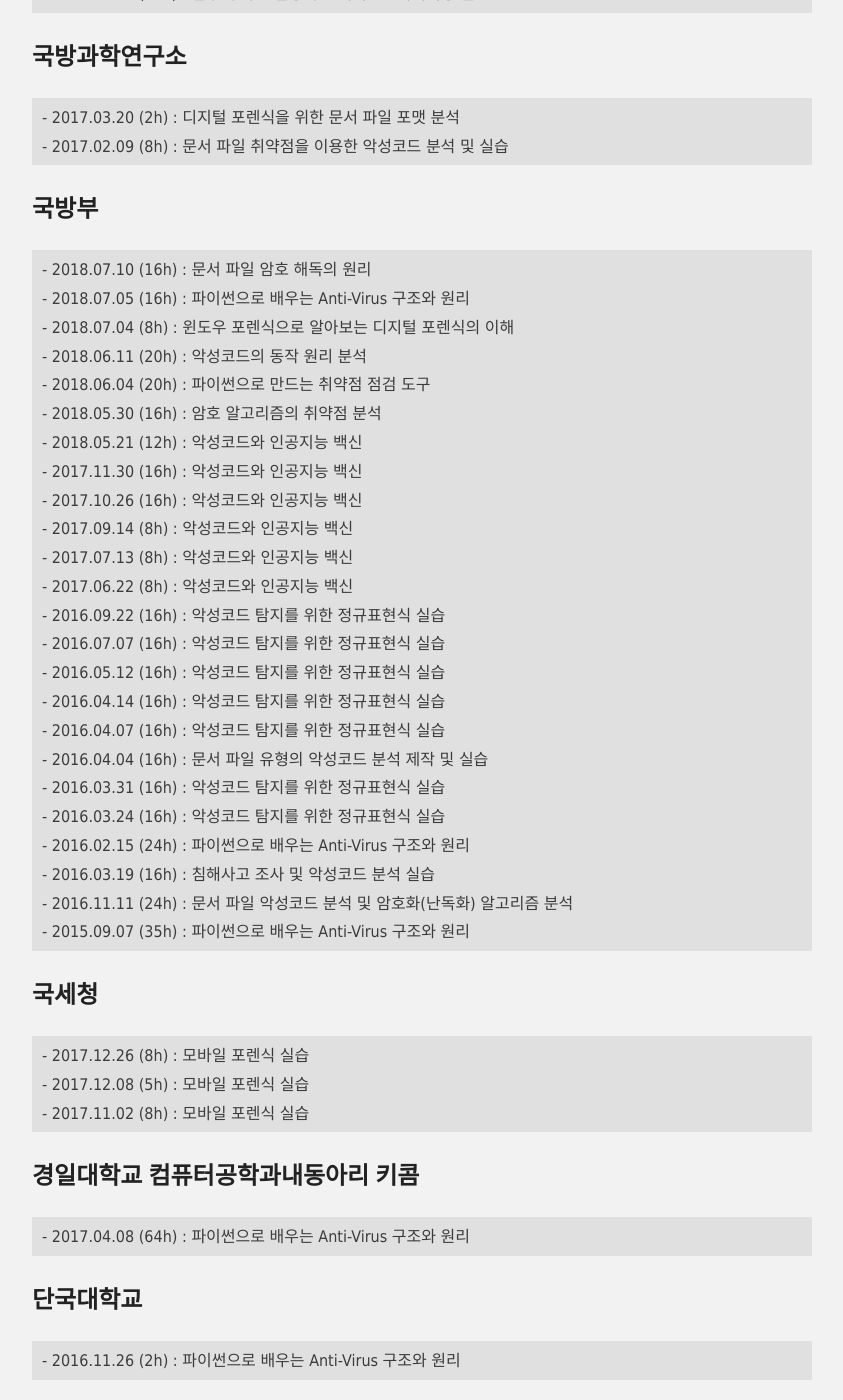
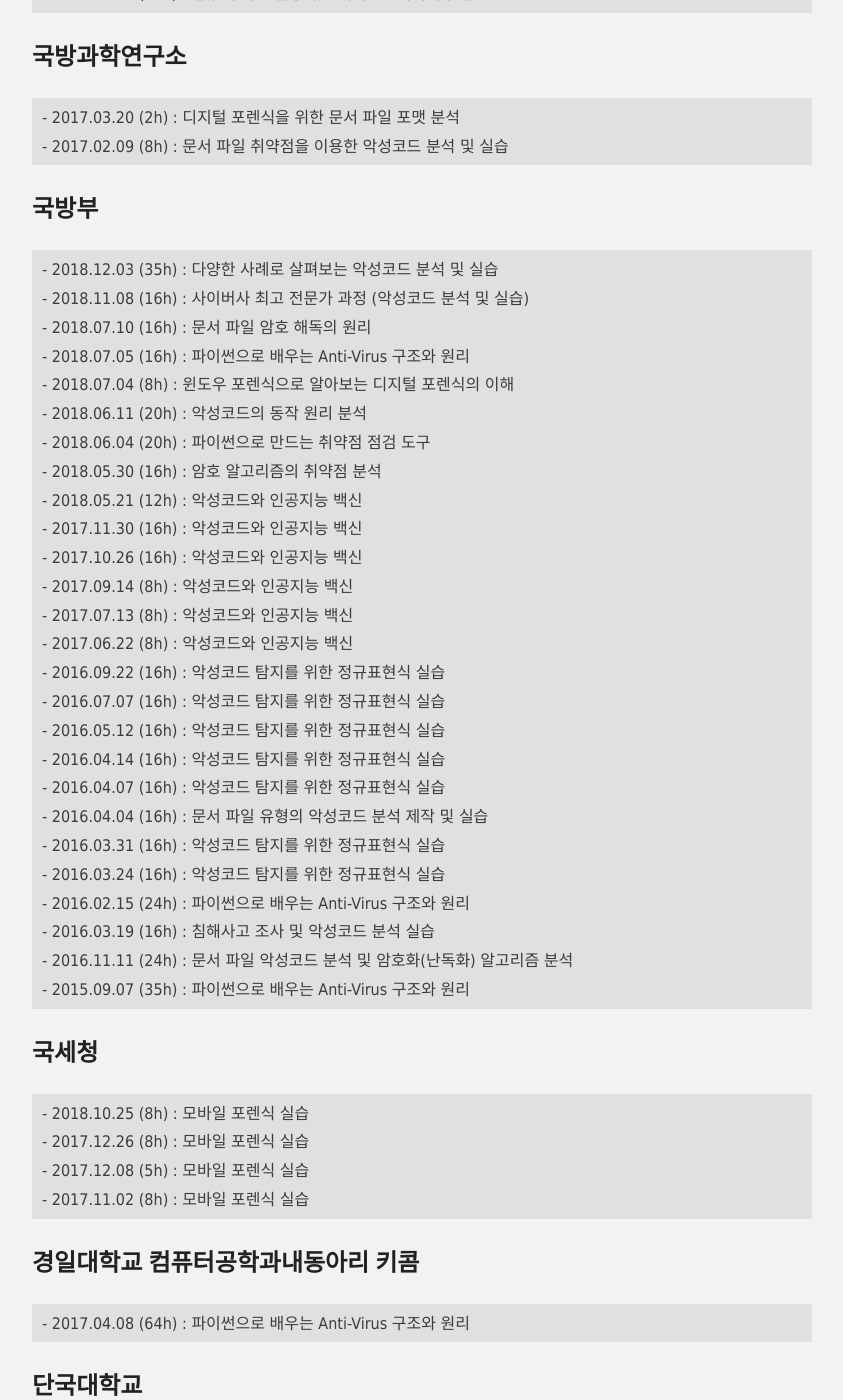
Before and after one commit to hanul93/hanul93.github.com, a Jekyll site: the page built from lecture.md, in a window 1280 px wide and 1400 px high, scrolled down 1008 px. Shown: the whole window, without its empty margins (218-1061 px from the left). Built offline with Jekyll 4.4.1, drawn with Linux system fonts in a browser that asks for light colours; nearby versions of some CDN libraries; some of the changed text lies outside the part shown.

Commit message:
이력 및 강의 추가

```diff
--- a/lecture.md
+++ b/lecture.md
@@ -52,7 +52,9 @@
 
 ## 국방부
 
-<div class="highlighter-rouge"><pre class="highlight"><code class="keibox">- 2018.07.10 (16h) : 문서 파일 암호 해독의 원리
+<div class="highlighter-rouge"><pre class="highlight"><code class="keibox">- 2018.12.03 (35h) : 다양한 사례로 살펴보는 악성코드 분석 및 실습
+- 2018.11.08 (16h) : 사이버사 최고 전문가 과정 (악성코드 분석 및 실습)
+- 2018.07.10 (16h) : 문서 파일 암호 해독의 원리
 - 2018.07.05 (16h) : 파이썬으로 배우는 Anti-Virus 구조와 원리
 - 2018.07.04 (8h) : 윈도우 포렌식으로 알아보는 디지털 포렌식의 이해
 - 2018.06.11 (20h) : 악성코드의 동작 원리 분석
@@ -81,7 +83,8 @@
 
 ## 국세청
 
-<div class="highlighter-rouge"><pre class="highlight"><code class="keibox">- 2017.12.26 (8h) : 모바일 포렌식 실습
+<div class="highlighter-rouge"><pre class="highlight"><code class="keibox">- 2018.10.25 (8h) : 모바일 포렌식 실습
+- 2017.12.26 (8h) : 모바일 포렌식 실습
 - 2017.12.08 (5h) : 모바일 포렌식 실습
 - 2017.11.02 (8h) : 모바일 포렌식 실습
 </code></pre>
@@ -123,7 +126,8 @@
 
 ## 서울여자대학교 (정보보호영재교육원)
 
-<div class="highlighter-rouge"><pre class="highlight"><code class="keibox">- 2018.09.01 (3h) : 악성코드의 이해
+<div class="highlighter-rouge"><pre class="highlight"><code class="keibox">- 2018.10.06 (3h) : 악성코드의 이해
+- 2018.09.01 (3h) : 악성코드의 이해
 - 2018.06.23 (3h) : 악성코드의 이해와 백신 구조 (2)
 - 2018.05.26 (3h) : 악성코드의 이해와 백신 구조 (1)
 </code></pre>
@@ -151,6 +155,13 @@
 </div>
 
 
+## K-Sheld Jr.
+
+<div class="highlighter-rouge"><pre class="highlight"><code class="keibox">- 2018.10.27 (25h) : 악성코드 분석
+</code></pre>
+</div>
+
+
 ## NHN
 
 <div class="highlighter-rouge"><pre class="highlight"><code class="keibox">- 2016.10.13 (25h) : 악성코드 분석기술 역량강화 리버싱 교육
```
Also changed, not shown: about.md (+3 -1 lines).
